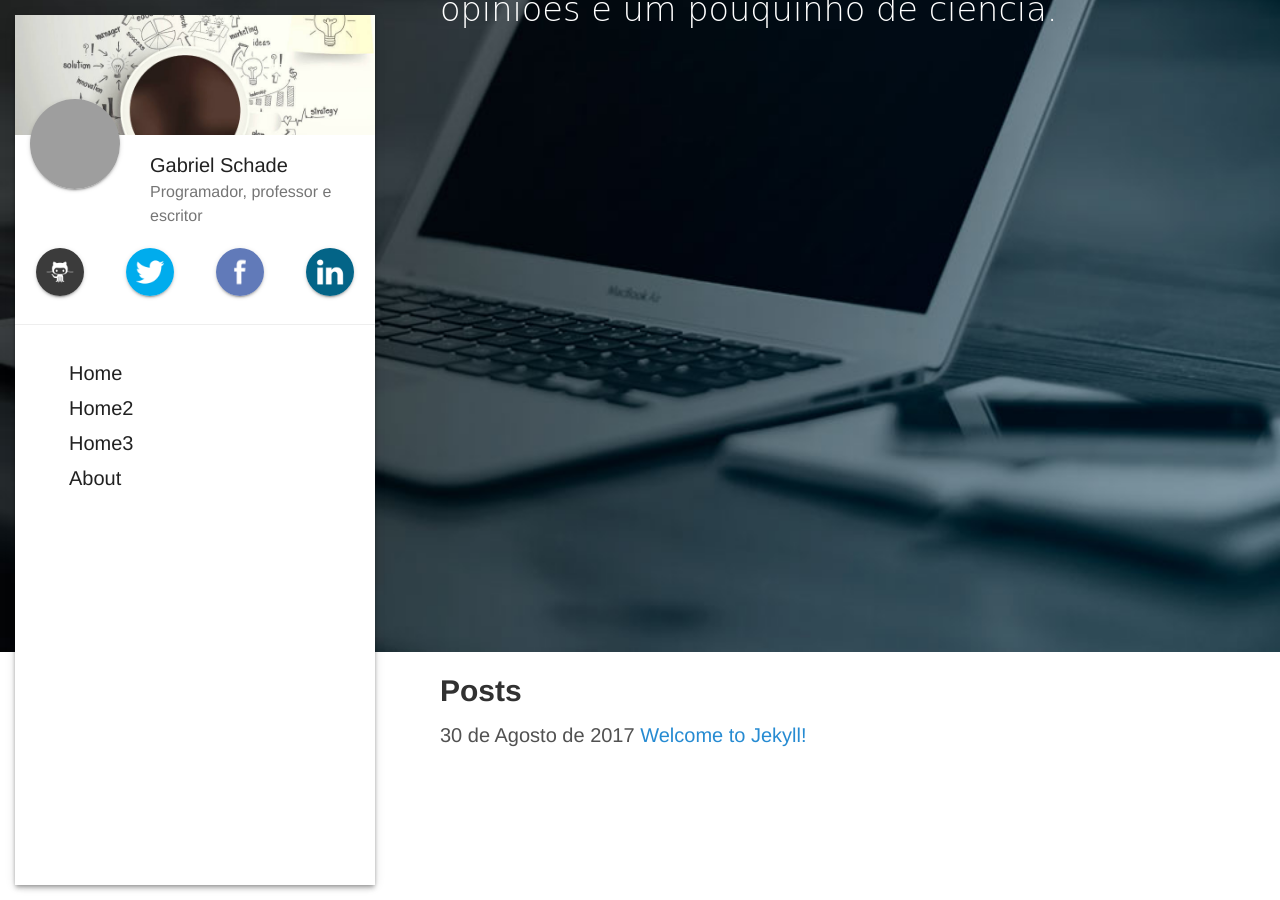
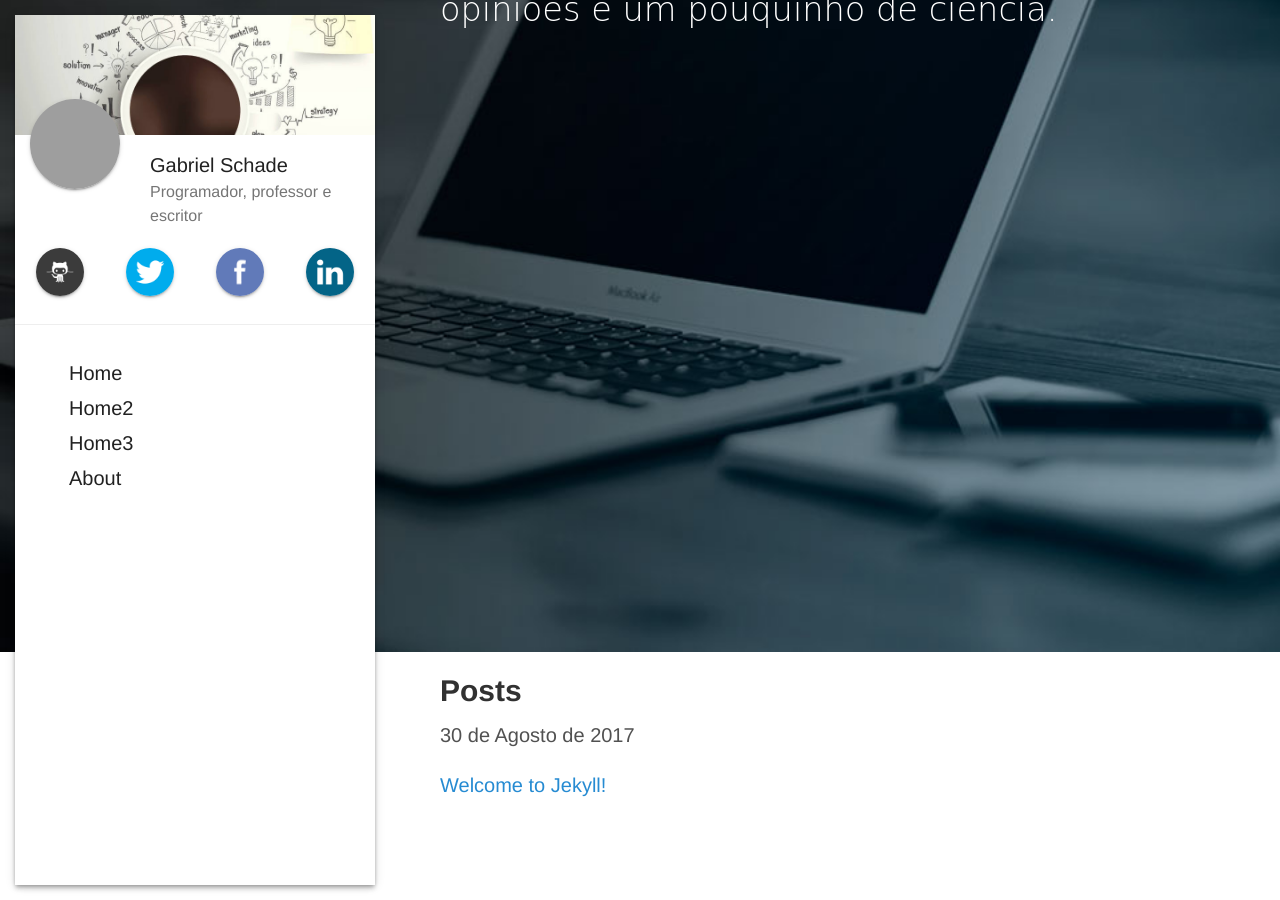
Before and after one commit to gabrielschade/gabrielschade.github.io, a Jekyll site: the page built from index.md, in a window 1280 px wide and 900 px high, scrolled down 248 px. Built offline with Jekyll 4.4.1, drawn with Linux system fonts in a browser that asks for light colours; nearby versions of some CDN libraries; comment, search, counter and statistics services are not loaded; grey boxes are pictures that could not be loaded.

Commit message:
fix-date-post

```diff
--- a/_layouts/post.html
+++ b/_layouts/post.html
@@ -6,6 +6,7 @@ layout: default
 
 <div class="post">
   <h1 class="post-title">{{ page.title }}</h1>
+  {% assign post = page %}
   <span class="post-date">{% include postdate.html %}</span>
   {{ content }}
 </div>
--- a/index.md
+++ b/index.md
@@ -6,4 +6,5 @@ title: Home
 ## Posts
 
 {% for post in site.posts %} {% include postdate.html %}
+
 [ {{ post.title }} ]({{ post.url }}) {% endfor %}
```
